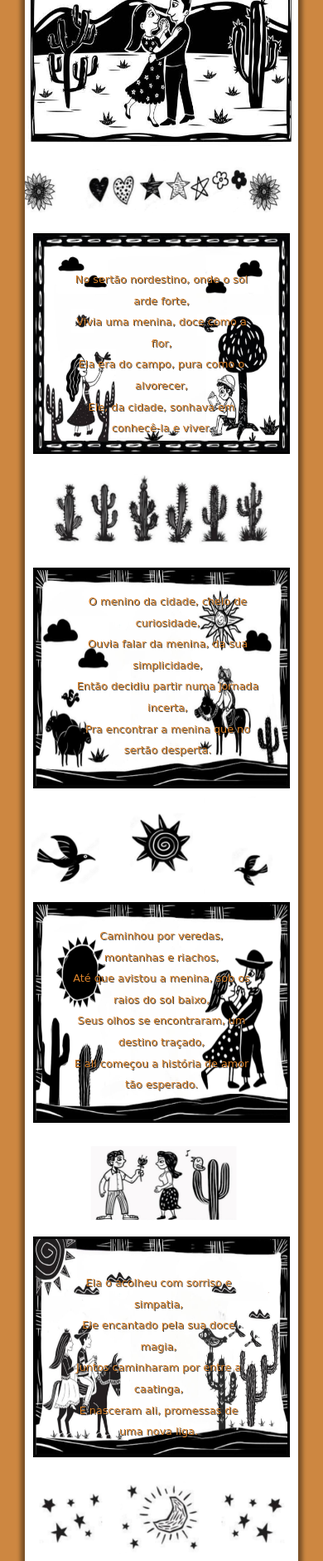
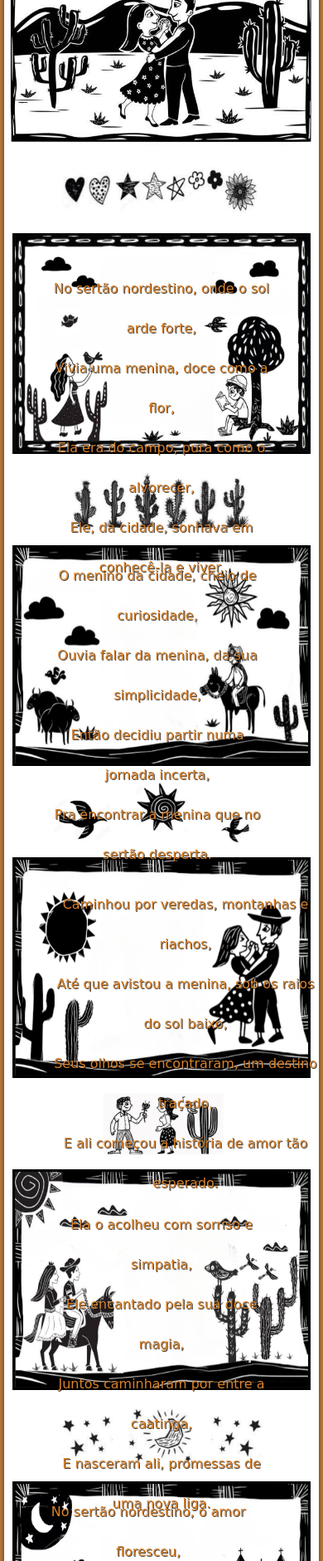
Before and after one commit to evanildonobre/Raizes-de-Amor-no-Sertao, a plain HTML site: page index.html in a window 390 px wide. Shown: the part 119-2000 px from the top of the page at 83% size. Drawn offline with Linux system fonts and the light colour scheme; files whose address does not match are found by name.

Commit message:
responsivo

```diff
--- a/index.html
+++ b/index.html
@@ -66,7 +66,9 @@
 
     </main>
 
-
+    <footer>
+        Site criado por &copy; <strong>Evanildo Nobre</strong>.
+    </footer>
 
 
 </body>
--- a/style.css
+++ b/style.css
@@ -18,12 +18,13 @@
 
 main {
     max-width: 300px;
-    min-width: 330px;
+    min-width: 380px;
     margin: auto;
     background-color: white;
-    box-shadow: 0px 0px 5px 5px rgba(0, 0, 0, 0.418);
+    box-shadow: 0px 5px 10px rgba(0, 0, 0, 0.658);
     border-radius: 0px 0px 10px 10px ;
-
+    margin-bottom: 30px;
+    padding-bottom: 20px;
 
 }
 
@@ -39,14 +40,15 @@ header {
     background-size: 100% 100%;
     background-repeat: no-repeat;
     background-position: center;
-    background-color: gray;
+    background-color: white;
     height: 300px;
     text-align: center;
 }
 
     header > h1 {
         font-family: 'cordel';
-        padding-top: 30px;
+        padding-top: 25px;
+        font-size: 35px;
     }
 
     section {
@@ -62,38 +64,46 @@ header {
         color: rgb(218, 130, 42);
         padding-top: 0px;
          text-align: center;
-         line-height: 2em;
+         line-height: 3em;
         font-family: var(--fonte2);
         text-shadow: 1px 1px 0px  rgba(0, 0, 0, 0.705);
-        font-size: 0.8em;
+        font-size: 1em;
 
 
     }
 
     section.img2 {
-        background-color: rgba(92, 117, 117, 0.39);
+        background-color: white;
         background-image: url(imagens/imagem02.jpeg);
         background-size: 100% 100%;
         background-repeat: no-repeat;
         height: 180px;
+        background-size: cover 100%;
+        background-attachment: fixed;
+        background-position: center center;
+
+
 
 
 
 
     }
     section.img3 {
-        background-color: gray;
+        background-color: white;
         background-image: url(imagens/imagem03.jpeg);
        background-size: 100% 100%;
         background-repeat: no-repeat;
         height: 180px;
+        background-size: cover 100%;
+        background-attachment: fixed;
+        background-position: center center;
 
 
 
     }
     section.img3 > p {
         position: absolute;
-        margin-top: -15px;
+        margin-top: -30px;
         display: flex;
         align-items: flex-start;
         padding-right: 68px;
@@ -105,85 +115,109 @@ header {
     }
 
     section.img4 {
-        background-color: gray;
+        background-color: white;
         background-image: url(imagens/imagem04.jpeg);
         background-size: 100% 100%;
         background-repeat: no-repeat;
         height: 180px;
+        background-size: cover 100%;
+        background-attachment: fixed;
+        background-position: center center;
     }
 
             section.img4 > p {
-                margin-top: -15px;
+                position: absolute;
+                margin-top: -40px;
+                padding-top: 30px;
+
             }
 
     section.img5 {
-        background-color: gray;
+        background-color:  white;
         background-image: url(imagens/imagem05.jpeg);
         background-size: 100% 100%;
         background-repeat: no-repeat;
         height: 180px;
+        background-size: cover 100%;
+        background-attachment: fixed;
+        background-position: center center;
 
     }
 
-        section.img5 > p {
+        section.img6 > p {
             position: absolute;
-            margin-top: 0px;
+            margin-top: -30px;
             padding-right: 90px;
+
+
         }
 
     section.img6 {
-        background-color: gray;
+        background-color: white;
         background-image: url(imagens/imagem06.jpeg);
         background-size: 100% 100%;
         background-repeat: no-repeat;
         height: 180px;
+        background-size: cover 100%;
+        background-attachment: fixed;
+        background-position: center center;
+        margin-bottom: 20px;
     }
 
 
 div.fundo {
-    background-color: gray;
+    background-color:  white;
     background-image: url(imagens/zfundo.jpg);
     background-position: 100% 100%;
     background-size:contain;
+    background-repeat: no-repeat;
+    background-position: center;
     height: 90px;
-    background-attachment: fixed;
+
 
 
 }
 
 div.fundo02 {
-    background-color: gray;
+    background-color: white;
     background-image: url(imagens/zfundo03.jpg);
     background-position: 100% 100;
     background-size:contain;
-    height: 117px;
-    background-attachment: fixed;
+    background-repeat: no-repeat;
+    background-position: center;
+    height: 90px;
+
 }
 div.fundo03 {
-    background-color: gray;
+    background-color:  white;
     background-image: url(imagens/zfundo01.jpg);
     background-position: 100% 100%;
     background-size:contain;
-    height: 117px;
-    background-attachment: fixed;
+    background-repeat: no-repeat;
+    background-position: center;
+    height: 90px;
+
 }
 
 div.fundo04 {
-    background-color: gray;
+    background-color: white;
     background-image: url(imagens/zfundo04.jpg);
     background-position: 100% 100%;
-    background-size:contain;
-    height: 117px;
-    background-attachment: fixed;
+    background-size: contain;
+    background-repeat: no-repeat;
+    background-position: center;
+    height: 90px;
+
 }
 
 div.fundo05 {
-    background-color: gray;
+    background-color:  white;
     background-image: url(imagens/zfundo02.jpg);
     background-position: 100% 100%;
     background-size:contain;
-    height: 117px;
-    background-attachment: fixed;
+    background-repeat: no-repeat;
+    background-position: center;
+    height: 90px;
 }
 
 footer {
```
